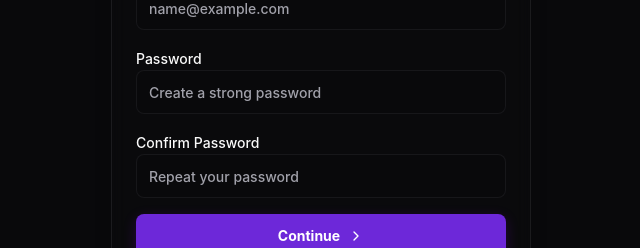
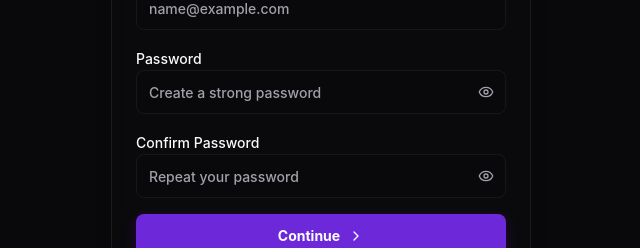
Before and after one commit to nithindas-k/Stockify-, a React (Vite) app in the folder frontend/: page /signup in a window 1280 px wide. Shown: the part 361-609 px from the top of the page, without its empty margins (319-959 px from the left). Built offline with nearby package versions, Linux system fonts and the light colour scheme; no server answers.

Commit message:
Feat(show password): button

```diff
--- a/frontend/src/pages/auth/LoginPage.tsx
+++ b/frontend/src/pages/auth/LoginPage.tsx
@@ -2,7 +2,7 @@
 import { useNavigate, Link, useLocation } from 'react-router-dom';
 import { useAuthStore } from '../../store/authStore';
 import { authService } from '../../services/auth/authService';
-import { ChevronRight, TrendingUp } from 'lucide-react';
+import { ChevronRight, TrendingUp, Eye, EyeOff } from 'lucide-react';
 import { Button } from '@/components/ui/button';
 import { Input } from '@/components/ui/input';
 import { Card, CardContent, CardDescription, CardFooter, CardHeader, CardTitle } from '@/components/ui/card';
@@ -13,6 +13,7 @@
 const LoginPage: React.FC = () => {
     const [email, setEmail] = useState('');
     const [password, setPassword] = useState('');
+    const [showPassword, setShowPassword] = useState(false);
     const [loading, setLoading] = useState(false);
     const [errors, setErrors] = useState<{ [key: string]: string }>({});
 
@@ -112,17 +113,26 @@
                             </div>
                             <div className="space-y-2">
                                 <Label htmlFor="password" className={errors.password ? 'text-destructive' : ''}>Password</Label>
+                                <div className="relative">
                                     <Input
                                         id="password"
-                                    type="password"
+                                        type={showPassword ? "text" : "password"}
                                         placeholder="Enter your password"
                                         value={password}
                                         onChange={(e: React.ChangeEvent<HTMLInputElement>) => {
                                             setPassword(e.target.value);
                                             if (errors.password) setErrors(prev => ({ ...prev, password: '' }));
                                         }}
-                                    className={inputClasses('password')}
+                                        className={`${inputClasses('password')} pr-10`}
                                     />
+                                    <button
+                                        type="button"
+                                        onClick={() => setShowPassword(!showPassword)}
+                                        className="absolute right-3 top-1/2 -translate-y-1/2 text-muted-foreground hover:text-foreground transition-colors"
+                                    >
+                                        {showPassword ? <EyeOff className="w-4 h-4" /> : <Eye className="w-4 h-4" />}
+                                    </button>
+                                </div>
                                 {errors.password && (
                                     <p className="text-[11px] font-semibold text-destructive mt-1 animate-in slide-in-from-top-1 duration-200">
                                         {errors.password}
--- a/frontend/src/pages/auth/SignupPage.tsx
+++ b/frontend/src/pages/auth/SignupPage.tsx
@@ -2,7 +2,7 @@
 import { useNavigate, Link } from 'react-router-dom';
 import { useAuthStore } from '../../store/authStore';
 import { authService } from '../../services/auth/authService';
-import { ChevronRight, TrendingUp } from 'lucide-react';
+import { ChevronRight, TrendingUp, Eye, EyeOff } from 'lucide-react';
 import { Button } from '@/components/ui/button';
 import { Input } from '@/components/ui/input';
 import { Card, CardContent, CardDescription, CardFooter, CardHeader, CardTitle } from '@/components/ui/card';
@@ -16,6 +16,8 @@
     const [email, setEmail] = useState('');
     const [password, setPassword] = useState('');
     const [confirmPassword, setConfirmPassword] = useState('');
+    const [showPassword, setShowPassword] = useState(false);
+    const [showConfirmPassword, setShowConfirmPassword] = useState(false);
     const [loading, setLoading] = useState(false);
     const [errors, setErrors] = useState<{ [key: string]: string }>({});
 
@@ -140,17 +142,26 @@
                             </div>
                             <div className="space-y-2">
                                 <Label htmlFor="password" className={errors.password ? 'text-destructive' : ''}>Password</Label>
+                                <div className="relative">
                                     <Input
                                         id="password"
-                                    type="password"
+                                        type={showPassword ? "text" : "password"}
                                         placeholder="Create a strong password"
                                         value={password}
                                         onChange={(e: React.ChangeEvent<HTMLInputElement>) => {
                                             setPassword(e.target.value);
                                             if (errors.password) setErrors(prev => ({ ...prev, password: '' }));
                                         }}
-                                    className={inputClasses('password')}
+                                        className={`${inputClasses('password')} pr-10`}
                                     />
+                                    <button
+                                        type="button"
+                                        onClick={() => setShowPassword(!showPassword)}
+                                        className="absolute right-3 top-1/2 -translate-y-1/2 text-muted-foreground hover:text-foreground transition-colors"
+                                    >
+                                        {showPassword ? <EyeOff className="w-4 h-4" /> : <Eye className="w-4 h-4" />}
+                                    </button>
+                                </div>
                                 {errors.password && (
                                     <p className="text-[11px] font-semibold text-destructive mt-1 animate-in slide-in-from-top-1 duration-200">
                                         {errors.password}
@@ -159,17 +170,26 @@
                             </div>
                             <div className="space-y-2">
                                 <Label htmlFor="confirmPassword" className={errors.confirmPassword ? 'text-destructive' : ''}>Confirm Password</Label>
+                                <div className="relative">
                                     <Input
                                         id="confirmPassword"
-                                    type="password"
+                                        type={showConfirmPassword ? "text" : "password"}
                                         placeholder="Repeat your password"
                                         value={confirmPassword}
                                         onChange={(e: React.ChangeEvent<HTMLInputElement>) => {
                                             setConfirmPassword(e.target.value);
                                             if (errors.confirmPassword) setErrors(prev => ({ ...prev, confirmPassword: '' }));
                                         }}
-                                    className={inputClasses('confirmPassword')}
+                                        className={`${inputClasses('confirmPassword')} pr-10`}
                                     />
+                                    <button
+                                        type="button"
+                                        onClick={() => setShowConfirmPassword(!showConfirmPassword)}
+                                        className="absolute right-3 top-1/2 -translate-y-1/2 text-muted-foreground hover:text-foreground transition-colors"
+                                    >
+                                        {showConfirmPassword ? <EyeOff className="w-4 h-4" /> : <Eye className="w-4 h-4" />}
+                                    </button>
+                                </div>
                                 {errors.confirmPassword && (
                                     <p className="text-[11px] font-semibold text-destructive mt-1 animate-in slide-in-from-top-1 duration-200">
                                         {errors.confirmPassword}
```
Lines whose indentation alone changed are shown as unchanged.
